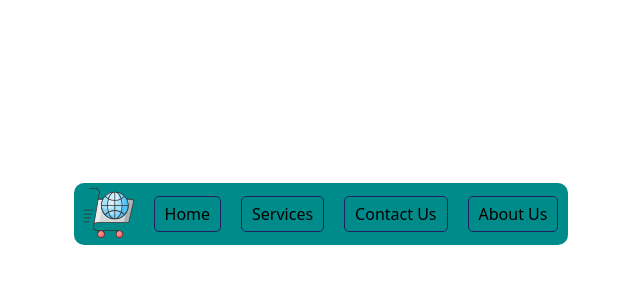
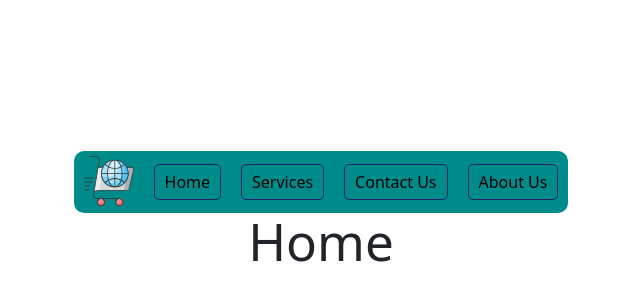
Before and after one commit to codeandlifewithkp/Ecommerce-React-App, a React (Vite) app: page / in a window 1280 px wide. Shown: the part 186-486 px from the top of the page, without its empty margins (319-959 px from the left). Built offline with nearby package versions, Linux system fonts and the light colour scheme.

Commit message:
modify files

```diff
--- a/src/Pages/AboutUs.jsx
+++ b/src/Pages/AboutUs.jsx
@@ -4,6 +4,7 @@ function AboutUs () {
     return (
         <>
             <Header />
+            <h1>About Us</h1>
         </>
     );
 }
--- a/src/Pages/ContactUs.jsx
+++ b/src/Pages/ContactUs.jsx
@@ -4,6 +4,7 @@ function ContactUs () {
     return (
         <>
             <Header />
+            <h1>Contact Us</h1>
         </>
     );
 }
--- a/src/Pages/Home.jsx
+++ b/src/Pages/Home.jsx
@@ -4,7 +4,7 @@ function Home () {
     return (
         <>
             <Header />
-            <div></div>
+            <h1>Home</h1>
         </>
     );
 }
--- a/src/Pages/Services.jsx
+++ b/src/Pages/Services.jsx
@@ -4,6 +4,7 @@ function Services () {
     return (
         <>
             <Header />
+            <h1>Services</h1>
         </>
     );
 }
```
